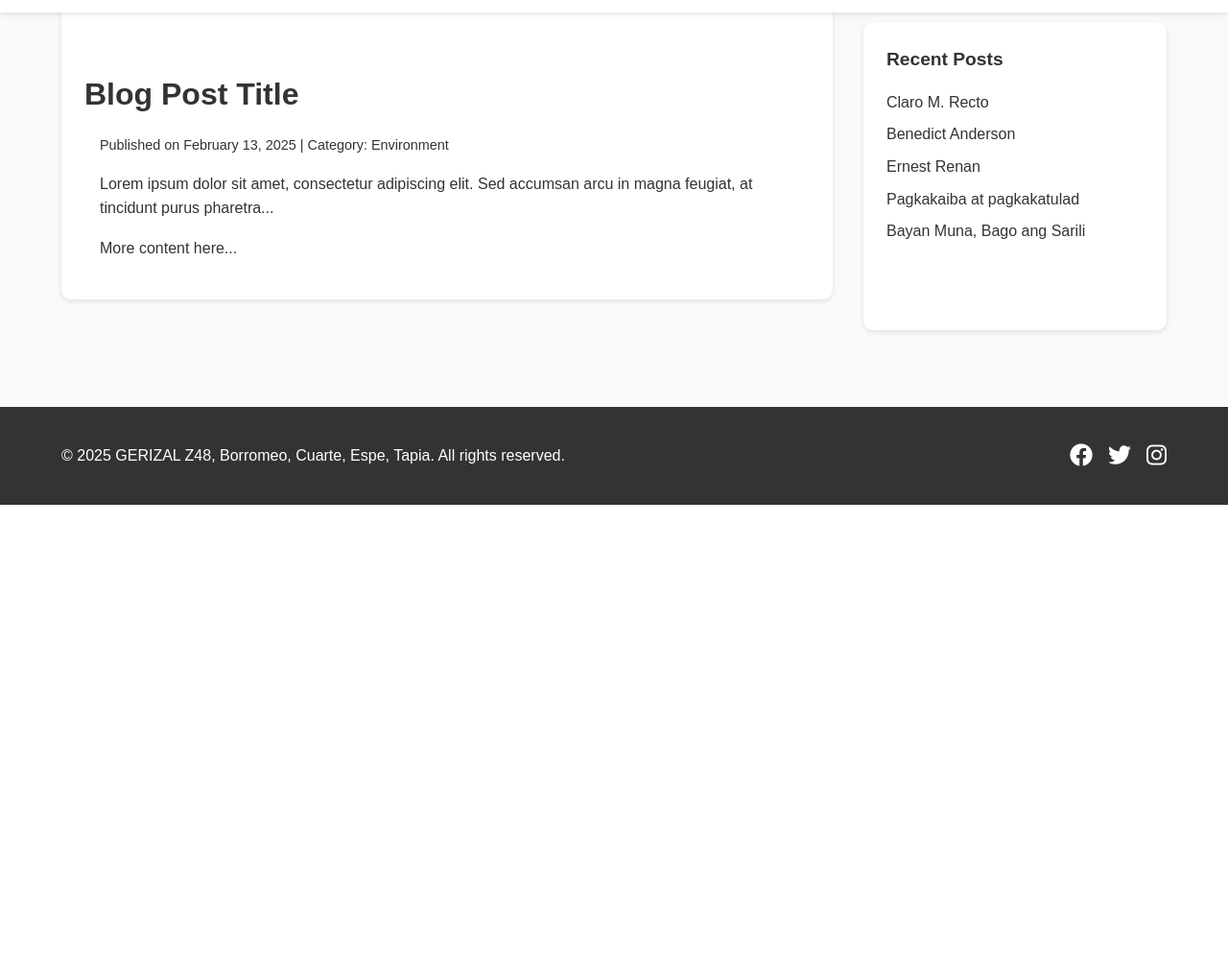
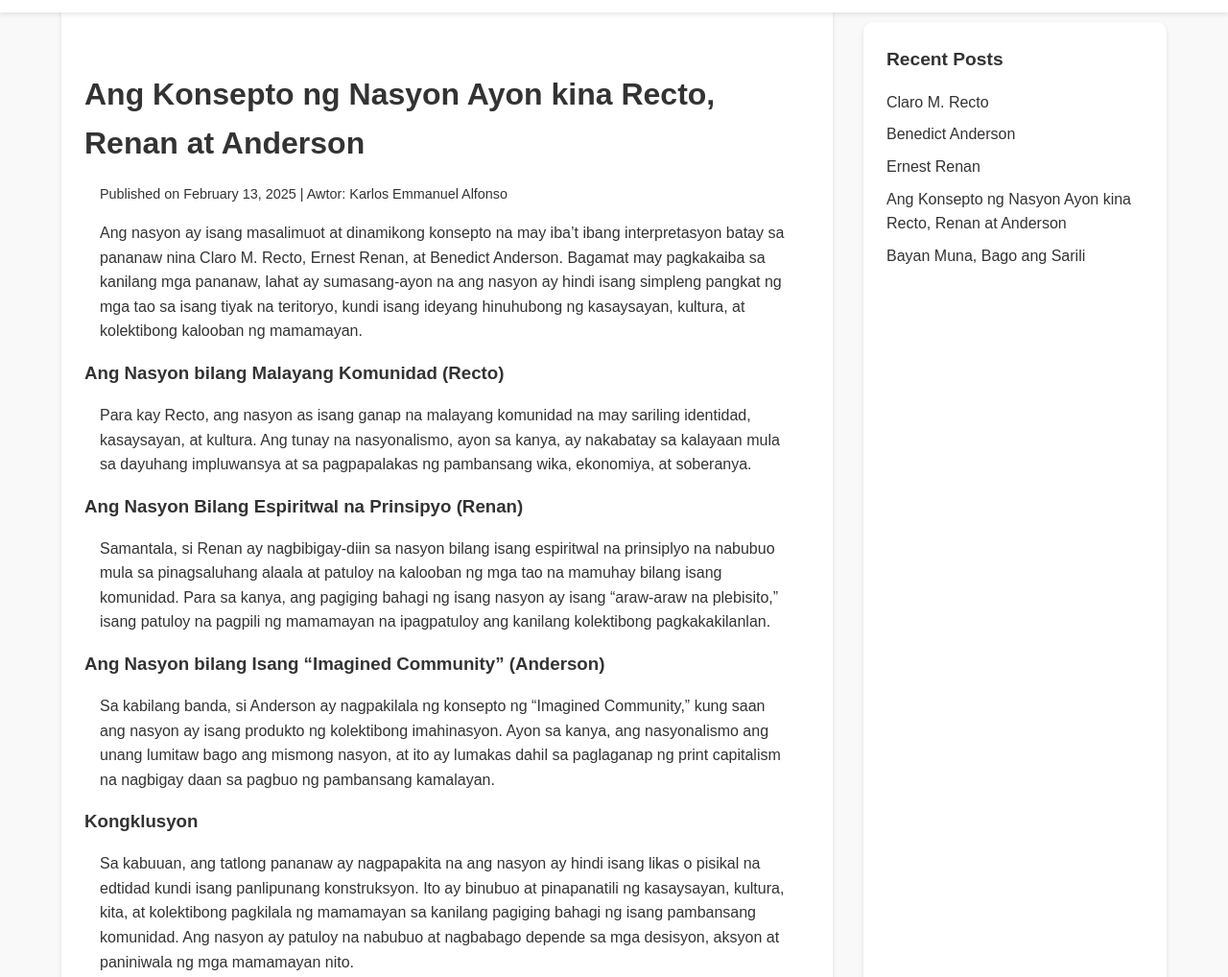
Before and after one commit to Smile-369/GERIZAL_WEBSITE, a plain HTML site: page post4.html in a window 1280 px wide. Shown: the part 121-1139 px from the top of the page at 96% size. Before the commit the page ends 800 px from the top, so only its background shows below. Drawn offline with Linux system fonts and the light colour scheme.

Commit message:
dqwdqwd
dasdasdas

```diff
--- a/post4.html
+++ b/post4.html
@@ -32,10 +32,21 @@
                 <article class="post">
                     <img src="post-image.jpg" alt="Post Image">
                     <div class="post-content">
-                        <h2>Blog Post Title</h2>
-                        <p class="post-meta">Published on <span>February 13, 2025</span> | Category: <span>Environment</span></p>
-                        <p>Lorem ipsum dolor sit amet, consectetur adipiscing elit. Sed accumsan arcu in magna feugiat, at tincidunt purus pharetra...</p>
-                        <p>More content here...</p>
+                        <h2>Ang Konsepto ng Nasyon Ayon kina Recto, Renan at Anderson</h2>
+                        <p class="post-meta">Published on <span>February 13, 2025</span> | Awtor: <span> Karlos Emmanuel Alfonso</span></p>
+                        <p>Ang nasyon ay isang masalimuot at dinamikong konsepto na may iba’t ibang interpretasyon batay sa pananaw nina Claro M. Recto, Ernest Renan, at Benedict Anderson. Bagamat may pagkakaiba sa kanilang mga pananaw, lahat ay sumasang-ayon na ang nasyon ay hindi isang simpleng pangkat ng mga tao sa isang tiyak na teritoryo, kundi isang ideyang hinuhubong ng kasaysayan, kultura, at kolektibong kalooban ng mamamayan.</p>
+
+                        <h1>Ang Nasyon bilang Malayang Komunidad (Recto)</h1>
+                        <p>Para kay Recto, ang nasyon as isang ganap na malayang komunidad na may sariling identidad, kasaysayan, at kultura. Ang tunay na nasyonalismo, ayon sa kanya, ay nakabatay sa kalayaan mula sa dayuhang impluwansya at sa pagpapalakas ng pambansang wika, ekonomiya, at soberanya.</p>
+
+                        <h1>Ang Nasyon Bilang Espiritwal na Prinsipyo (Renan)</h1>
+                        <p>Samantala, si Renan ay nagbibigay-diin sa nasyon bilang isang espiritwal na prinsiplyo na nabubuo mula sa pinagsaluhang alaala at patuloy na kalooban ng mga tao na mamuhay bilang isang komunidad. Para sa kanya, ang pagiging bahagi ng isang nasyon ay isang “araw-araw na plebisito,” isang patuloy na pagpili ng mamamayan na ipagpatuloy ang kanilang kolektibong pagkakakilanlan.</p>
+
+                        <h1>Ang Nasyon bilang Isang “Imagined Community” (Anderson)</h1>
+                        <p>Sa kabilang banda, si Anderson ay nagpakilala ng konsepto ng “Imagined Community,” kung saan ang nasyon ay isang produkto ng kolektibong imahinasyon. Ayon sa kanya, ang nasyonalismo ang unang lumitaw bago ang mismong nasyon, at ito ay lumakas dahil sa paglaganap ng print capitalism na nagbigay daan sa pagbuo ng pambansang kamalayan.</p>
+
+                        <h1>Kongklusyon</h1>
+                        <p>Sa kabuuan, ang tatlong pananaw ay nagpapakita na ang nasyon ay hindi isang likas o pisikal na edtidad kundi isang panlipunang konstruksyon. Ito ay binubuo at pinapanatili ng kasaysayan, kultura, kita, at kolektibong pagkilala ng mamamayan sa kanilang pagiging bahagi ng isang pambansang komunidad. Ang nasyon ay patuloy na nabubuo at nagbabago depende sa mga desisyon, aksyon at paniniwala ng mga mamamayan nito.</p>
                     </div>
                 </article>
             </div>
@@ -47,7 +58,7 @@
                     <li><a href="post1.html">Claro M. Recto</a></li>
                     <li><a href="post3.html">Benedict Anderson</a></li>
                     <li><a href="post2.html">Ernest Renan</a></li>
-                    <li><a href="post4.html">Pagkakaiba at pagkakatulad</a></li>
+                    <li><a href="post4.html">Ang Konsepto ng Nasyon Ayon kina Recto, Renan at Anderson</a></li>
                     <li><a href="post5.html">Bayan Muna, Bago ang Sarili</a></li>
                 </ul>
             </aside>
```
Also changed, not shown: index.html (+0 -26 lines), post1.html (+2 -3 lines), post2.html (+2 -3 lines), post3.html (+2 -3 lines), post5.html (+2 -2 lines), resources.html (+17 -1 lines).
